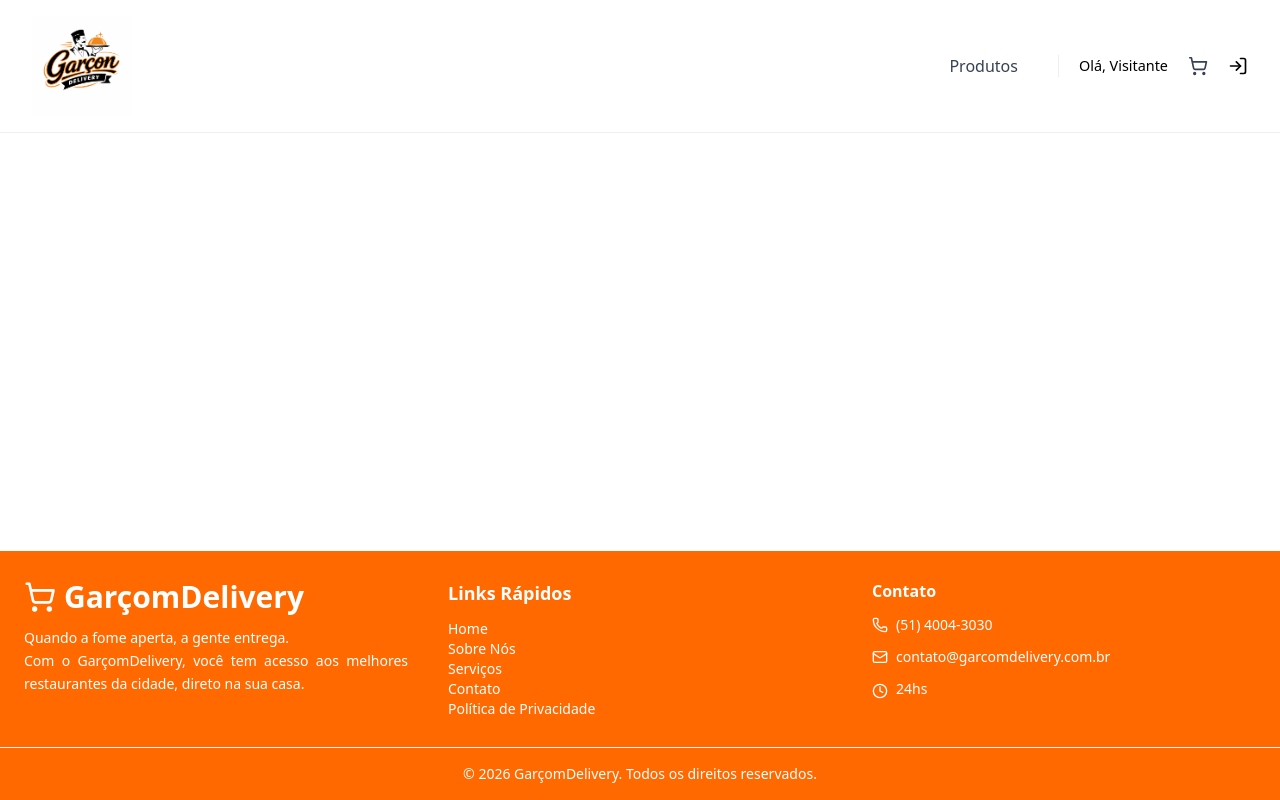
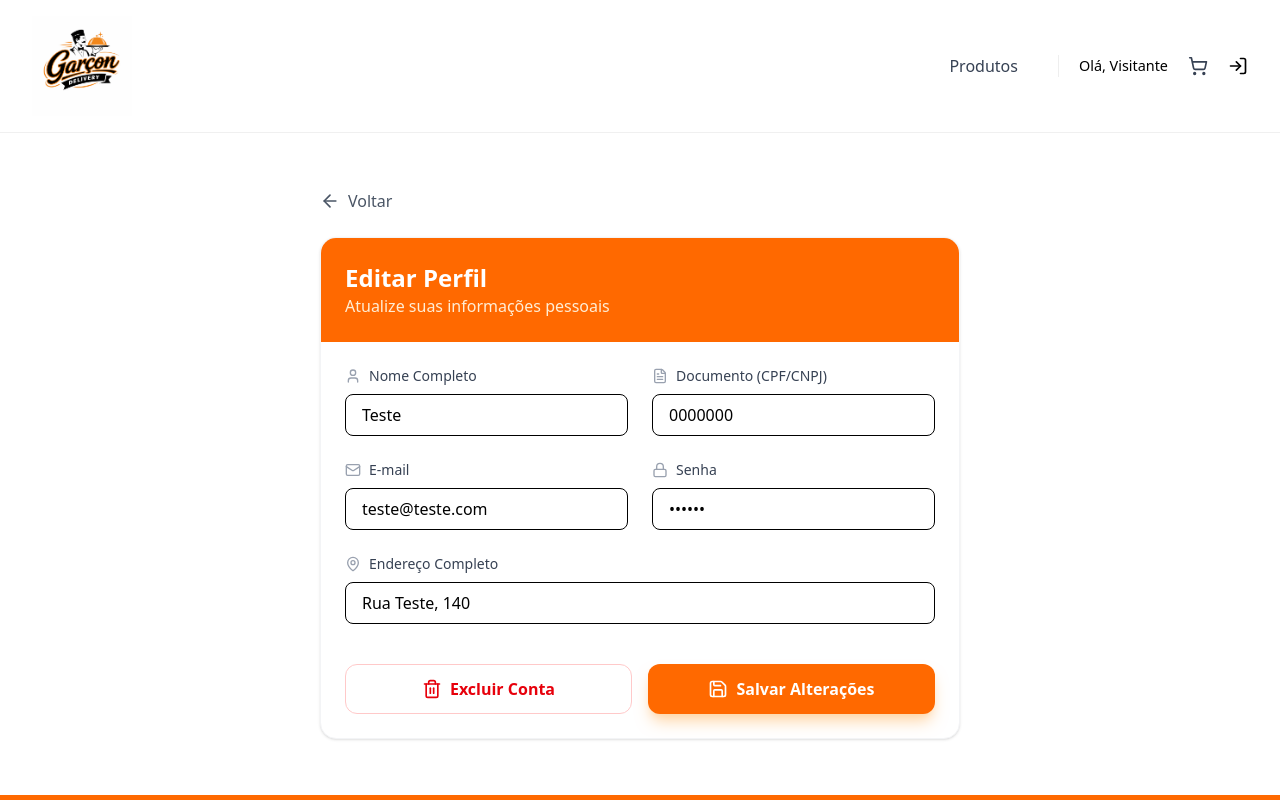
Before and after one commit to Grupo-1-Turma-JS10/garcon-delivery-front, a React (Vite) app: page /user in a window 1280 px wide. Shown: the top 800 px of the page. Built offline with nearby package versions, Linux system fonts and the light colour scheme.

Commit message:
feat: implementação da página de edição do usuário com a opção de excluir a conta

```diff
--- a/src/App.tsx
+++ b/src/App.tsx
@@ -13,6 +13,7 @@
 import { AboutUsPage } from './pages/sobre/AboutUs'
 import { AuthProvider } from './contexts/AuthContext'
 import { CarrinhoProvider } from './contexts/CarrinhoContext'
+import { UserProfile } from './components/user/UserProfile'
 
 function App() {
   return (
@@ -34,6 +35,7 @@
                 <Route path="/gerenciar-produtos" element={<GerenciamentoProdutos />} />
                 <Route path="/pedidos" element={<MeusPedidos />} />
                 <Route path="/sobre" element={<AboutUsPage />} />
+                <Route path="/user" element={<UserProfile />} />
               </Routes>
             </main>
             <Footer />
--- /dev/null
+++ b/src/components/user/UserProfile.tsx
@@ -0,0 +1,213 @@
+import React, { useState, useEffect } from 'react';
+import { useNavigate } from 'react-router-dom'; // Importado para gerenciar a navegação das rotas
+import { ArrowLeft, User, FileText, Mail, Lock, MapPin, Save, Trash2, AlertTriangle, CheckCircle2 } from 'lucide-react';
+
+interface UserProfileProps {
+  onBack?: () => void; // O "?" torna a prop opcional, resolvendo o erro no App.tsx
+}
+
+export function UserProfile({ onBack }: UserProfileProps) {
+  const navigate = useNavigate(); // Hook para redirecionar caso onBack não exista
+
+  const [formData, setFormData] = useState({
+    name: 'Teste',
+    document: '0000000',
+    email: 'teste@teste.com',
+    password: '123456',
+    address: 'Rua Teste, 140'
+  });
+
+  // Estados para controlar os Modais e o contador
+  const [isDeleteModalOpen, setIsDeleteModalOpen] = useState(false);
+  const [isSaveModalOpen, setIsSaveModalOpen] = useState(false);
+  const [countdown, setCountdown] = useState(3);
+
+  // Função para lidar com o redirecionamento
+  const handleRedirect = () => {
+    if (onBack) {
+      onBack();
+    } else {
+      navigate('/produtos'); // Rota de destino caso usado em um <Route />
+    }
+  };
+
+  // Efeito para o contador de redirecionamento
+  useEffect(() => {
+    let timer: ReturnType<typeof setTimeout>;
+    if (isSaveModalOpen && countdown > 0) {
+      timer = setTimeout(() => setCountdown(countdown - 1), 1000);
+    } else if (isSaveModalOpen && countdown === 0) {
+      handleRedirect();
+    }
+    return () => clearTimeout(timer);
+  }, [isSaveModalOpen, countdown]);
+
+  const handleChange = (e: React.ChangeEvent<HTMLInputElement>) => {
+    const { name, value } = e.target;
+    setFormData(prev => ({ ...prev, [name]: value }));
+  };
+
+  const handleSubmit = (e: React.FormEvent) => {
+    e.preventDefault();
+    console.log('Dados atualizados:', formData);
+    setIsSaveModalOpen(true);
+  };
+
+  const handleDeleteAccount = () => {
+    console.log('Solicitação de exclusão confirmada');
+    setIsDeleteModalOpen(false);
+    navigate('/'); // Redireciona para home após excluir
+  };
+
+  return (
+    <div className="max-w-2xl mx-auto px-4 py-8 animate-in fade-in slide-in-from-bottom-4 duration-700">
+      {/* Botão Voltar - Usa handleRedirect ou histórico do navegador */}
+      <button
+        onClick={() => (onBack ? onBack() : navigate(-1))}
+        className="flex items-center text-gray-600 hover:text-orange-600 mb-6 transition-all group cursor-pointer font-medium"
+      >
+        <ArrowLeft className="w-5 h-5 mr-2 transition-transform group-hover:-translate-x-1" />
+        Voltar
+      </button>
+
+      <div className="bg-white rounded-2xl shadow-sm border border-gray-100 overflow-hidden transition-all duration-300 hover:shadow-md">
+        {/* Header */}
+        <div className="bg-orange-500 p-6 text-white">
+          <h2 className="text-2xl font-bold">Editar Perfil</h2>
+          <p className="text-orange-100">Atualize suas informações pessoais</p>
+        </div>
+
+        <form onSubmit={handleSubmit} className="p-6 space-y-6">
+          <div className="grid grid-cols-1 md:grid-cols-2 gap-6">
+            <div className="space-y-2">
+              <label className="text-sm font-medium text-gray-700 flex items-center gap-2">
+                <User className="w-4 h-4 text-gray-400" />
+                Nome Completo
+              </label>
+              <input
+                type="text" name="name" value={formData.name} onChange={handleChange}
+                className="w-full px-4 py-2 border rounded-lg focus:ring-2 focus:ring-orange-500 outline-none transition"
+                required
+              />
+            </div>
+
+            <div className="space-y-2">
+              <label className="text-sm font-medium text-gray-700 flex items-center gap-2">
+                <FileText className="w-4 h-4 text-gray-400" />
+                Documento (CPF/CNPJ)
+              </label>
+              <input
+                type="text" name="document" value={formData.document} onChange={handleChange}
+                className="w-full px-4 py-2 border rounded-lg focus:ring-2 focus:ring-orange-500 outline-none transition"
+                required
+              />
+            </div>
+
+            <div className="space-y-2">
+              <label className="text-sm font-medium text-gray-700 flex items-center gap-2">
+                <Mail className="w-4 h-4 text-gray-400" />
+                E-mail
+              </label>
+              <input
+                type="email" name="email" value={formData.email} onChange={handleChange}
+                className="w-full px-4 py-2 border rounded-lg focus:ring-2 focus:ring-orange-500 outline-none transition"
+                required
+              />
+            </div>
+
+            <div className="space-y-2">
+              <label className="text-sm font-medium text-gray-700 flex items-center gap-2">
+                <Lock className="w-4 h-4 text-gray-400" />
+                Senha
+              </label>
+              <input
+                type="password" name="password" value={formData.password} onChange={handleChange}
+                className="w-full px-4 py-2 border rounded-lg focus:ring-2 focus:ring-orange-500 outline-none transition"
+                required
+              />
+            </div>
+          </div>
+
+          <div className="space-y-2">
+            <label className="text-sm font-medium text-gray-700 flex items-center gap-2">
+              <MapPin className="w-4 h-4 text-gray-400" />
+              Endereço Completo
+            </label>
+            <input
+              type="text" name="address" value={formData.address} onChange={handleChange}
+              className="w-full px-4 py-2 border rounded-lg focus:ring-2 focus:ring-orange-500 outline-none transition"
+              required
+            />
+          </div>
+
+          <div className="pt-4 grid grid-cols-1 sm:grid-cols-2 gap-4">
+            <button
+              type="button"
+              onClick={() => setIsDeleteModalOpen(true)}
+              className="w-full bg-white text-red-600 border border-red-200 py-3 rounded-xl font-bold hover:bg-red-50 active:scale-[0.98] transition-all cursor-pointer flex items-center justify-center gap-2"
+            >
+              <Trash2 className="w-5 h-5" />
+              Excluir Conta
+            </button>
+
+            <button
+              type="submit"
+              className="w-full bg-orange-500 text-white py-3 rounded-xl font-bold hover:bg-orange-600 active:scale-[0.98] transition-all cursor-pointer shadow-lg shadow-orange-200 flex items-center justify-center gap-2"
+            >
+              <Save className="w-5 h-5" />
+              Salvar Alterações
+            </button>
+          </div>
+        </form>
+      </div>
+
+      {/* Modal de Confirmação de Exclusão */}
+      {isDeleteModalOpen && (
+        <div className="fixed inset-0 z-50 flex items-center justify-center p-4 bg-black/50 backdrop-blur-sm animate-in fade-in duration-300">
+          <div className="bg-white rounded-2xl p-6 max-w-sm w-full shadow-2xl space-y-4">
+            <div className="flex flex-col items-center text-center">
+              <div className="bg-red-100 p-3 rounded-full mb-4">
+                <AlertTriangle className="w-8 h-8 text-red-600" />
+              </div>
+              <h3 className="text-xl font-bold text-gray-900">Confirmar exclusão</h3>
+              <p className="text-gray-500 mt-2">Tem certeza? Esta ação é irreversível.</p>
+            </div>
+            <div className="flex flex-col gap-3 pt-2">
+              <button onClick={handleDeleteAccount} className="w-full bg-red-600 text-white py-3 rounded-xl font-bold hover:bg-red-700 cursor-pointer">
+                Sim, excluir minha conta
+              </button>
+              <button onClick={() => setIsDeleteModalOpen(false)} className="w-full bg-gray-100 text-gray-700 py-3 rounded-xl font-bold hover:bg-gray-200 cursor-pointer">
+                Cancelar
+              </button>
+            </div>
+          </div>
+        </div>
+      )}
+
+      {/* Modal de Informação: Dados Atualizados */}
+      {isSaveModalOpen && (
+        <div className="fixed inset-0 z-50 flex items-center justify-center p-4 bg-black/50 backdrop-blur-sm animate-in fade-in duration-300">
+          <div className="bg-white rounded-2xl p-8 max-w-sm w-full shadow-2xl text-center space-y-6">
+            <div className="flex flex-col items-center text-center">
+              <div className="bg-green-100 p-4 rounded-full mb-4 animate-bounce">
+                <CheckCircle2 className="w-12 h-12 text-green-600" />
+              </div>
+              <h3 className="text-2xl font-bold text-gray-900">Dados atualizados!</h3>
+              <p className="text-gray-500 mt-2 leading-relaxed">
+                Suas informações foram salvas com sucesso. Você será redirecionado para a página de <span className="font-semibold text-gray-700">Produtos</span> em <span className="font-bold text-orange-600">{countdown} segundos</span>.
+              </p>
+            </div>
+            <div className="pt-2">
+              <button
+                onClick={handleRedirect}
+                className="w-full bg-orange-500 text-white py-3 rounded-xl font-bold hover:bg-orange-600 active:scale-[0.98] transition-all cursor-pointer shadow-lg shadow-orange-200"
+              >
+                OK
+              </button>
+            </div>
+          </div>
+        </div>
+      )}
+    </div>
+  );
+}
```
